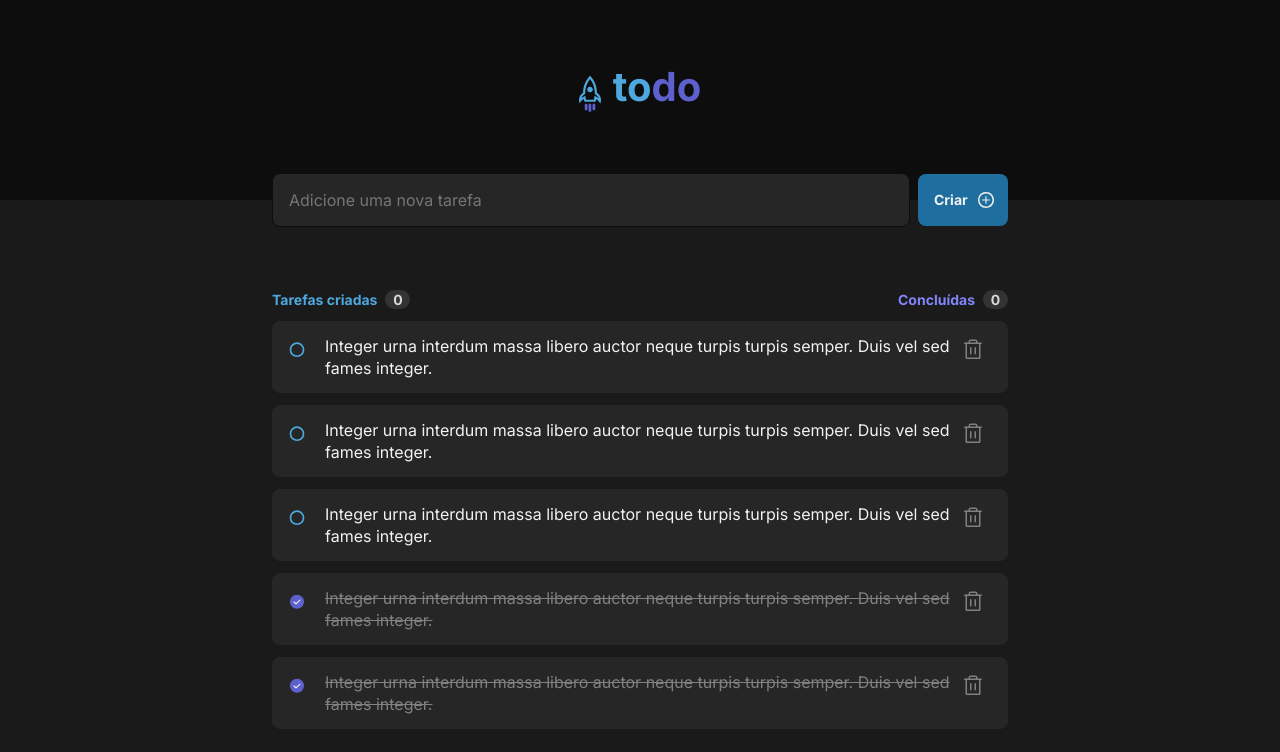
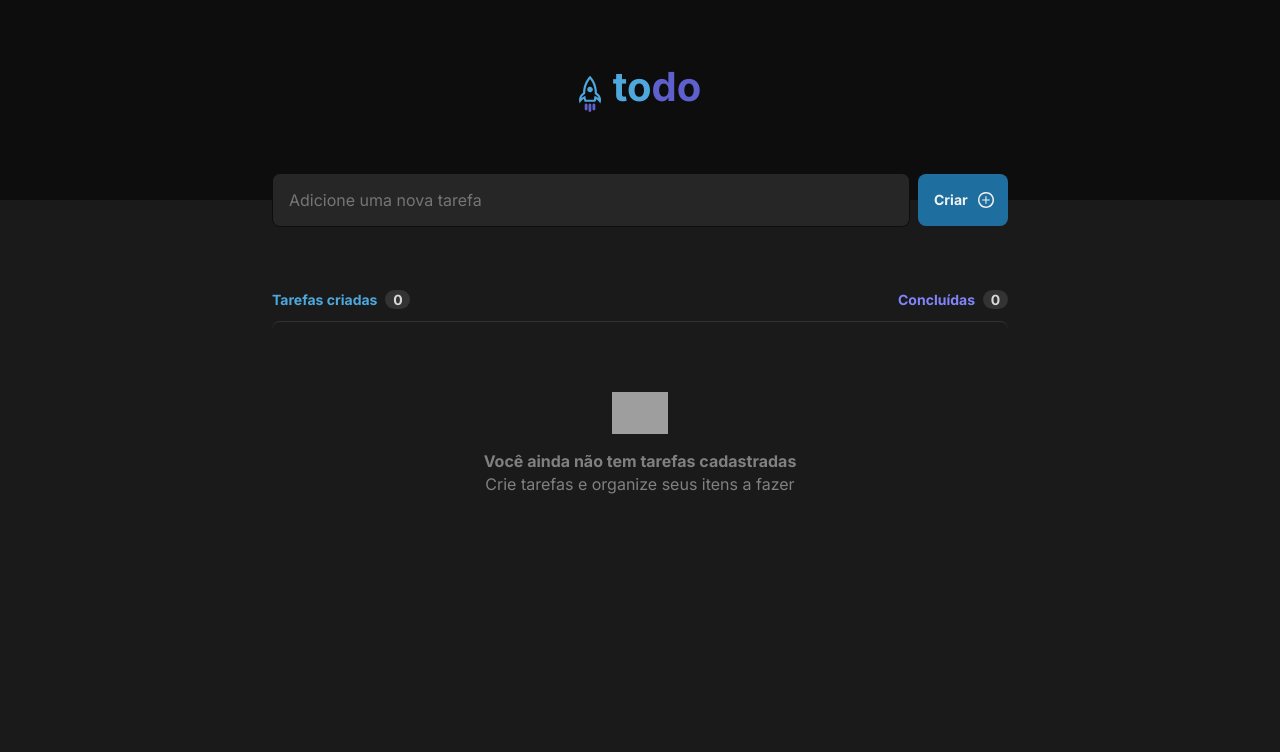
Before and after one commit to lmeilibr/ignite-01, a React (Vite) app in the folder desafio-01/: page / in a window 1280 px wide. Shown: the top 752 px of the page. Built offline with nearby package versions, Linux system fonts and the light colour scheme; grey boxes are pictures that could not be loaded.

Commit message:
finaliza parte interativa

```diff
--- a/desafio-01/src/App.tsx
+++ b/desafio-01/src/App.tsx
@@ -1,18 +1,51 @@
 import './global.css'
 import {Header} from './components/Header'
 import {NewTask} from "./components/NewTask";
-import {TaskItem, TaskProp} from "./components/TaskItem";
 import {Tasks} from "./components/Tasks";
-
-
+import {useState} from "react";
+import {TaskItem} from "./components/TaskItem";
 
 
 function App() {
+    const [tasks, setTasks] = useState(Array<TaskItem>)
+
+    function handleCreateNewTask(taskDescription: string) {
+        const newTask = {
+            id: `id${Math.random()}`,
+            isCompleted: false,
+            text: taskDescription
+
+        }
+        setTasks([...tasks, newTask])
+    }
+
+    function onDelete(id: string) {
+        const tasksAfterDelete = tasks.filter(task => {
+            return task.id !== id
+        })
+        setTasks(tasksAfterDelete)
+    }
+
+    function onToggle(id: string) {
+        const newTasks = tasks.map(task => {
+            if (task.id == id){
+                return {...task, isCompleted: !task.isCompleted}
+            }else{
+                return task
+            }
+        })
+        setTasks(newTasks)
+    }
+
     return (
         <div>
             <Header/>
-            <NewTask/>
-            <Tasks/>
+            <NewTask onCreateNewTask={handleCreateNewTask}/>
+            <Tasks
+                taskList={tasks}
+                onDelete={onDelete}
+                onToggle={onToggle}
+            />
         </div>
     )
 }
--- a/desafio-01/src/components/NewTask.tsx
+++ b/desafio-01/src/components/NewTask.tsx
@@ -1,11 +1,32 @@
 import styles from './NewTask.module.css'
 
 import plus from '../assets/plus.svg'
-export function NewTask() {
+import {ChangeEvent, FormEvent, useState} from "react";
+
+interface NewTaskProps {
+    onCreateNewTask: (task: string) => void;
+}
+export function NewTask({onCreateNewTask}: NewTaskProps) {
+    const [newTaskText, setNewTaskText] = useState('')
+    function handleCreateNewTask(event: FormEvent){
+        event.preventDefault()
+        onCreateNewTask(newTaskText)
+        setNewTaskText('')
+    }
+
+    function handleNewTaskChange(event: ChangeEvent<HTMLInputElement>){
+        setNewTaskText(event.target.value)
+    }
+
+
     return (
-        <form className={styles.taskForm}>
+        <form onSubmit={handleCreateNewTask} className={styles.taskForm}>
             <input type="text"
-                   placeholder="Adicione uma nova tarefa"/>
+                   placeholder="Adicione uma nova tarefa"
+                   value={newTaskText}
+                   onChange={handleNewTaskChange}
+                   required
+            />
             <button type="submit" className={styles.button}>Criar
                 <img src={plus} alt=""/></button>
 
--- a/desafio-01/src/components/TaskItem.tsx
+++ b/desafio-01/src/components/TaskItem.tsx
@@ -1,15 +1,33 @@
 import {CheckCircle, Circle, Trash} from "phosphor-react"
 import styles from './TaskItem.module.css'
 
+export interface TaskItem {
+    id: string
+    isCompleted: boolean;
+    text: string;
+}
+
 export interface TaskProps {
-    isCompleted: boolean
-    text: string
+    task: TaskItem
+    onDelete: (id: string) => void;
+    onToggle: (id: string) => void;
+
+
 }
 
 
-export function TaskItem({isCompleted, text}: TaskProps) {
+export function TaskItem({task, onDelete, onToggle}: TaskProps) {
+
+    function handleDelete() {
+        onDelete(task.id)
+    }
+
+    function handleCheckTask(){
+        onToggle(task.id)
+    }
+
     function taskText() {
-        if (isCompleted) {
+        if (task.isCompleted) {
             return styles.completedText
         } else {
             return styles.text
@@ -17,7 +35,7 @@ export function TaskItem({isCompleted, text}: TaskProps) {
     }
 
     function getIcon() {
-        if (isCompleted) {
+        if (task.isCompleted) {
             return <>
                 <div className={styles.filledCircle}>
                     <Circle size={17.45} weight={"fill"}/>
@@ -39,12 +57,12 @@ export function TaskItem({isCompleted, text}: TaskProps) {
 
     return (
         <div className={styles.task}>
-            <div className={styles.icon}>
+            <div className={styles.icon} onClick={handleCheckTask}>
                 {getIcon()}
             </div>
-            <div className={taskText()}>{text}</div>
+            <div className={taskText()}>{task.text}</div>
             <div className={styles.trash}>
-                <Trash size={24}/>
+                <Trash onClick={handleDelete} size={24}/>
             </div>
         </div>
     )
--- a/desafio-01/src/components/Tasks.tsx
+++ b/desafio-01/src/components/Tasks.tsx
@@ -1,42 +1,17 @@
 import styles from './Tasks.module.css'
 import clipboardImg from '../assets/Clipboard.svg'
-import {TaskItem, TaskProps} from "./TaskItem";
+import {TaskItem} from "./TaskItem";
 
-interface Task extends TaskProps {
-    id: string
+
+interface TasksProps {
+    taskList: TaskItem[];
+    onDelete: (id: string) => void;
+    onToggle: (id: string) => void;
 }
 
-let taskList: Task[] = [
-    {
-        id: "fdsgfsd1",
-        isCompleted: false,
-        text: "Integer urna interdum massa libero auctor neque turpis turpis semper. Duis vel sed fames integer."
-    },
-    {
-        id: "fdsgfsd2",
-        isCompleted: false,
-        text: "Integer urna interdum massa libero auctor neque turpis turpis semper. Duis vel sed fames integer."
-    },
-    {
-        id: "fdsgfsd3",
-        isCompleted: false,
-        text: "Integer urna interdum massa libero auctor neque turpis turpis semper. Duis vel sed fames integer."
-    },
-    {
-        id: "fdsgfsd4",
-        isCompleted: true,
-        text: "Integer urna interdum massa libero auctor neque turpis turpis semper. Duis vel sed fames integer."
-    },
-    {
-        id: "fdsgfsd5",
-        isCompleted: true,
-        text: "Integer urna interdum massa libero auctor neque turpis turpis semper. Duis vel sed fames integer."
-    },
-]
 
-// taskList = []
+export function Tasks({taskList, onDelete, onToggle}: TasksProps) {
 
-export function Tasks() {
     return (
         <div className={styles.tasks}>
             <header className={styles.headerTasks}>
@@ -49,11 +24,15 @@ export function Tasks() {
                     <span className={styles.counter}>0</span>
                 </div>
             </header>
-            {(taskList.length > 0)?taskList.map(task => {
+            {(taskList.length > 0) ? taskList.map(task => {
                 return (
-                    <TaskItem key={task.id} isCompleted={task.isCompleted} text={task.text}/>
+                    <TaskItem key={task.id}
+                              task={task}
+                              onDelete={onDelete}
+                              onToggle={onToggle}
+                    />
                 )
-            }):<div className={styles.clipboard}>
+            }) : <div className={styles.clipboard}>
                 <img src={clipboardImg} alt="Clipboard"/>
                 <div>
                     <p className={styles.title}>Você ainda não tem tarefas cadastradas</p>
```
